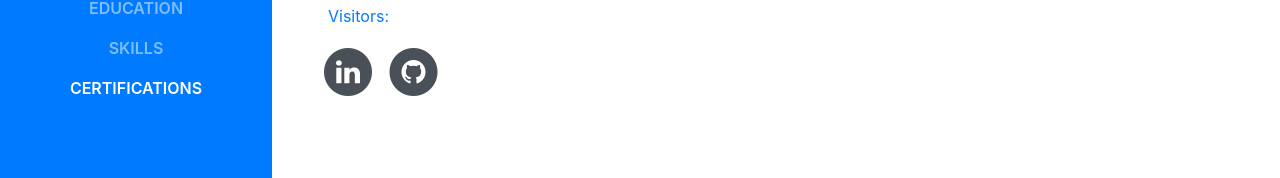
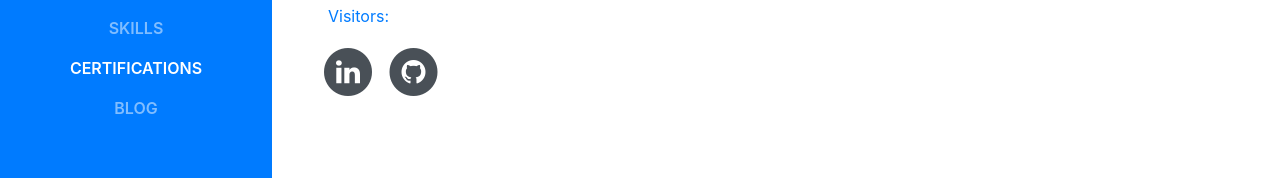
Before and after one commit to donovan2121/portfolio-frontend, a website with bundled scripts: page public/index.html in a window 1280 px wide. Shown: the part 484-662 px from the top of the page. Built offline with nearby package versions, Linux system fonts and the light colour scheme; no server answers; a web font is replaced by a local one.

Commit message:
add Blog site to nav

```diff
--- a/public/index.html
+++ b/public/index.html
@@ -56,9 +56,9 @@
           <li class="nav-item">
             <a class="nav-link js-scroll-trigger" href="#certifications">Certifications</a>
           </li>
-          <!-- <li class="nav-item">
-            <a class="nav-link js-scroll-trigger" href="#awards">Awards</a>
-          </li> -->
+          <li class="nav-item">
+            <a class="nav-link js-scroll-trigger" href="https://blog.gilchristcuzzamu.com">Blog</a>
+          </li>
         </ul>
       </div>
     </nav>
```
